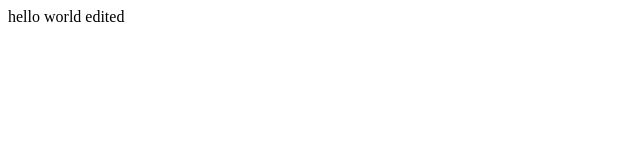
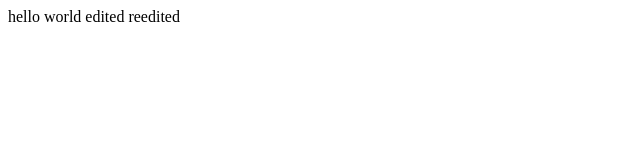
Before and after one commit to Nischal299/project, a plain HTML site: page index.html in a window 1280 px wide. Shown: the full height of the page, 0-640 px from the left. Drawn offline with Linux system fonts and the light colour scheme.

Commit message:
reedited

```diff
--- a/index.html
+++ b/index.html
@@ -8,6 +8,6 @@
     </head>
     <body>
      hello world edited
-
+        reedited
     </body>
 </html>
```
